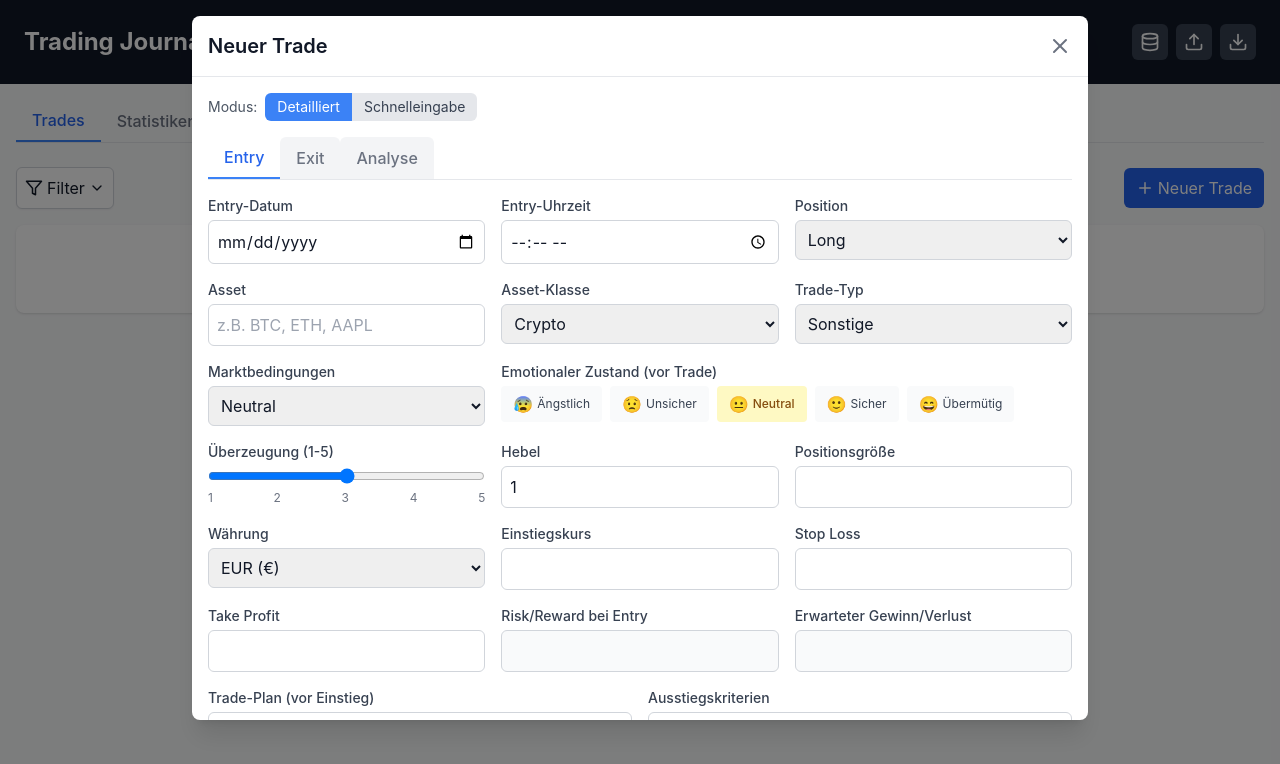
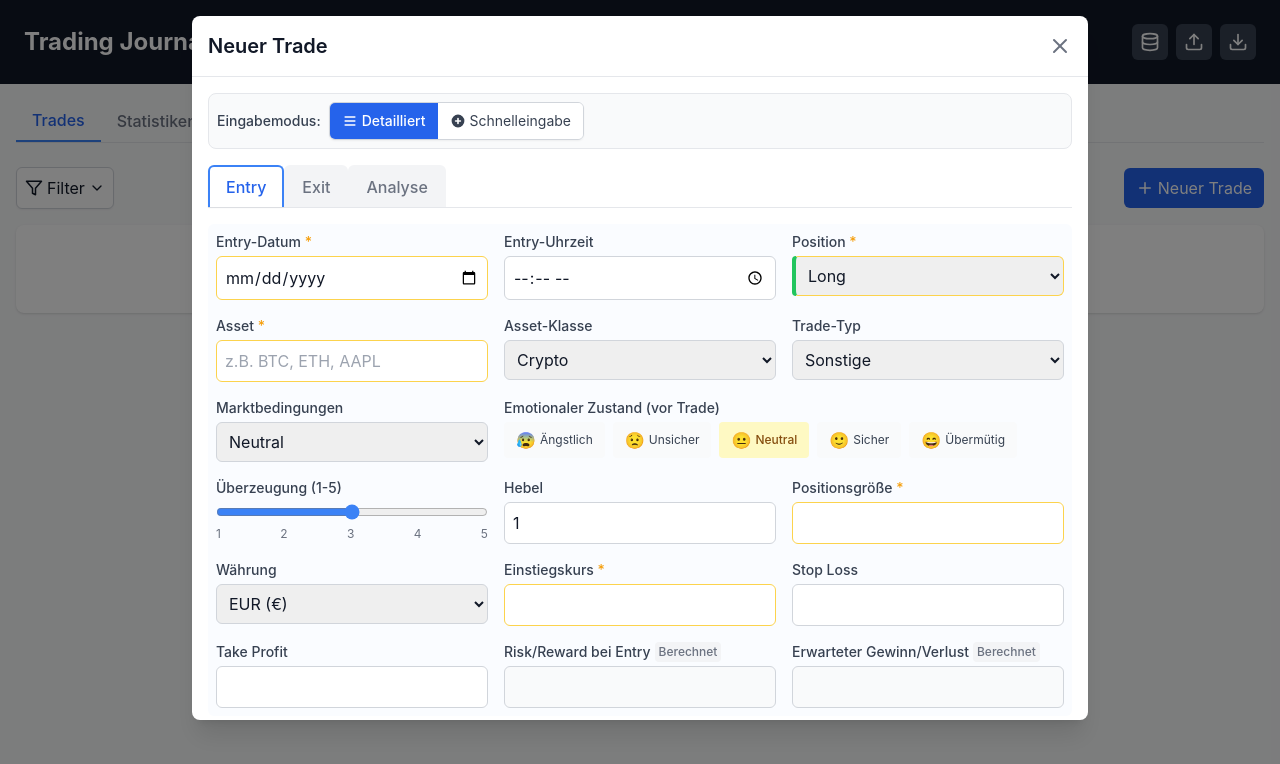
Before and after one commit to Asockk/TradingJournal, a React (Create React App) app: page / in a window 1280 px wide. Both pictures are taken after a click on the button "Neuer Trade". Shown: the top 764 px of the page. Built offline with nearby package versions, Linux system fonts and the light colour scheme.

Commit message:
Update color code for long/short Highlight necessary fields Highlight automatic calculated fields Improved UI

```diff
--- a/src/components/TradeForm.jsx
+++ b/src/components/TradeForm.jsx
@@ -30,6 +30,45 @@ const TradeForm = ({ trade, onClose, onSubmit, isEditing }) => {
       ...prev,
       [name]: type === 'checkbox' ? checked : value
     }));
+  };
+
+  // Helper function to get input field styling based on field type and value
+  const getFieldStyle = (fieldName, isRequired = false, isCalculated = false) => {
+    // Base styles for all fields
+    let className = "w-full p-2 border rounded-md focus:ring-2 focus:ring-blue-300 focus:border-blue-500 transition";
+
+    // Add required marker style
+    if (isRequired) {
+      className += " border-amber-300";
+    } else {
+      className += " border-gray-300";
+    }
+
+    // Calculated fields get a distinct background
+    if (isCalculated) {
+      className += " bg-gray-50 text-gray-700";
+    }
+
+    // Position fields get colored border based on position type
+    if (fieldName === 'position') {
+      if (currentTrade.position === 'Long') {
+        className += " border-l-4 border-l-green-500";
+      } else {
+        className += " border-l-4 border-l-red-500";
+      }
+    }
+
+    // Fields affected by position type (like price fields)
+    const positionSensitiveFields = ['entryPrice', 'exitPrice', 'stopLoss', 'takeProfit', 'positionSize'];
+    if (positionSensitiveFields.includes(fieldName)) {
+      if (currentTrade.position === 'Long') {
+        className += " focus:ring-green-200";
+      } else {
+        className += " focus:ring-red-200";
+      }
+    }
+
+    return className;
   };
 
   // Calculated fields
@@ -113,10 +152,10 @@ const TradeForm = ({ trade, onClose, onSubmit, isEditing }) => {
   const TabButton = ({ tab, label }) => (
     <button
       type="button"
-      className={`px-4 py-2 font-medium rounded-t-md ${
+      className={`px-4 py-2 font-medium rounded-t-md transition-colors ${
         activeTab === tab
-          ? 'bg-white border-b-2 border-blue-500 text-blue-600'
-          : 'bg-gray-100 text-gray-500 hover:bg-gray-200'
+          ? 'bg-white border-t-2 border-l-2 border-r-2 border-blue-500 text-blue-600 shadow-sm'
+          : 'bg-gray-100 text-gray-500 hover:bg-gray-200 border-transparent border-t-2 border-l-2 border-r-2'
       }`}
       onClick={() => setActiveTab(tab)}
     >
@@ -126,46 +165,59 @@ const TradeForm = ({ trade, onClose, onSubmit, isEditing }) => {
 
   // Schnelleingabe-Toggle
   const QuickModeToggle = () => (
-    <div className="flex items-center mb-4">
-      <span className="mr-2 text-sm text-gray-600">Modus:</span>
+    <div className="flex flex-col sm:flex-row sm:items-center mb-4 bg-gray-50 p-2 rounded-lg border border-gray-200">
+      <span className="mr-2 text-sm font-medium text-gray-700 mb-2 sm:mb-0">Eingabemodus:</span>
+      <div className="flex border border-gray-300 rounded-md overflow-hidden shadow-sm">
         <button
           type="button"
-        className={`px-3 py-1 text-sm rounded-l-md ${
+          className={`flex-1 px-3 py-2 text-sm transition-colors ${
             !isQuickMode
-            ? 'bg-blue-500 text-white'
-            : 'bg-gray-200 text-gray-700 hover:bg-gray-300'
+              ? 'bg-blue-600 text-white font-medium'
+              : 'bg-white text-gray-700 hover:bg-gray-100'
           }`}
           onClick={() => setIsQuickMode(false)}
         >
+          <span className="flex items-center justify-center">
+            <svg xmlns="http://www.w3.org/2000/svg" className="h-4 w-4 mr-1" viewBox="0 0 20 20" fill="currentColor">
+              <path fillRule="evenodd" d="M3 5a1 1 0 011-1h12a1 1 0 110 2H4a1 1 0 01-1-1zm0 5a1 1 0 011-1h12a1 1 0 110 2H4a1 1 0 01-1-1zm0 5a1 1 0 011-1h12a1 1 0 110 2H4a1 1 0 01-1-1z" clipRule="evenodd" />
+            </svg>
             Detailliert
+          </span>
         </button>
         <button
           type="button"
-        className={`px-3 py-1 text-sm rounded-r-md ${
+          className={`flex-1 px-3 py-2 text-sm transition-colors ${
             isQuickMode
-            ? 'bg-blue-500 text-white'
-            : 'bg-gray-200 text-gray-700 hover:bg-gray-300'
+              ? 'bg-blue-600 text-white font-medium'
+              : 'bg-white text-gray-700 hover:bg-gray-100'
           }`}
           onClick={() => setIsQuickMode(true)}
         >
+          <span className="flex items-center justify-center">
+            <svg xmlns="http://www.w3.org/2000/svg" className="h-4 w-4 mr-1" viewBox="0 0 20 20" fill="currentColor">
+              <path fillRule="evenodd" d="M10 18a8 8 0 100-16 8 8 0 000 16zm1-11a1 1 0 10-2 0v2H7a1 1 0 100 2h2v2a1 1 0 102 0v-2h2a1 1 0 100-2h-2V7z" clipRule="evenodd" />
+            </svg>
             Schnelleingabe
+          </span>
         </button>
+      </div>
     </div>
   );
 
   // Schnelleingabe-Formular
   const QuickEntryForm = () => (
+    <div className="bg-gradient-to-r from-blue-50 to-white rounded-lg p-4 border border-blue-100">
       <div className="grid grid-cols-1 md:grid-cols-2 gap-4">
         <div>
           <label className="block text-sm font-medium text-gray-700 mb-1">
-          Asset *
+            Asset <span className="text-amber-500">*</span>
           </label>
           <input
             type="text"
             name="asset"
             value={currentTrade.asset}
             onChange={handleInputChange}
-          className="w-full p-2 border border-gray-300 rounded-md"
+            className={getFieldStyle('asset', true)}
             placeholder="z.B. BTC, ETH, AAPL"
             required
           />
@@ -173,23 +225,37 @@ const TradeForm = ({ trade, onClose, onSubmit, isEditing }) => {
 
         <div>
           <label className="block text-sm font-medium text-gray-700 mb-1">
-          Position *
+            Position <span className="text-amber-500">*</span>
           </label>
-        <select
-          name="position"
-          value={currentTrade.position}
-          onChange={handleInputChange}
-          className="w-full p-2 border border-gray-300 rounded-md"
-          required
+          <div className="flex">
+            <button
+              type="button"
+              className={`flex-1 p-2 rounded-l-md border border-r-0 ${
+                currentTrade.position === 'Long'
+                ? 'bg-green-100 text-green-700 border-green-300 font-medium'
+                : 'bg-white text-gray-500 border-gray-300 hover:bg-green-50'
+              }`}
+              onClick={() => setCurrentTrade(prev => ({ ...prev, position: 'Long' }))}
             >
-          <option value="Long">Long</option>
-          <option value="Short">Short</option>
-        </select>
+              Long
+            </button>
+            <button
+              type="button"
+              className={`flex-1 p-2 rounded-r-md border ${
+                currentTrade.position === 'Short'
+                ? 'bg-red-100 text-red-700 border-red-300 font-medium'
+                : 'bg-white text-gray-500 border-gray-300 hover:bg-red-50'
+              }`}
+              onClick={() => setCurrentTrade(prev => ({ ...prev, position: 'Short' }))}
+            >
+              Short
+            </button>
+          </div>
         </div>
 
         <div>
           <label className="block text-sm font-medium text-gray-700 mb-1">
-          Einstiegskurs *
+            Einstiegskurs <span className="text-amber-500">*</span>
           </label>
           <input
             type="number"
@@ -197,14 +263,14 @@ const TradeForm = ({ trade, onClose, onSubmit, isEditing }) => {
             step="0.000001"
             value={currentTrade.entryPrice}
             onChange={handleInputChange}
-          className="w-full p-2 border border-gray-300 rounded-md"
+            className={getFieldStyle('entryPrice', true)}
             required
           />
         </div>
 
         <div>
           <label className="block text-sm font-medium text-gray-700 mb-1">
-          Positionsgröße *
+            Positionsgröße <span className="text-amber-500">*</span>
           </label>
           <input
             type="number"
@@ -212,7 +278,7 @@ const TradeForm = ({ trade, onClose, onSubmit, isEditing }) => {
             step="0.01"
             value={currentTrade.positionSize}
             onChange={handleInputChange}
-          className="w-full p-2 border border-gray-300 rounded-md"
+            className={getFieldStyle('positionSize', true)}
             required
           />
         </div>
@@ -224,9 +290,9 @@ const TradeForm = ({ trade, onClose, onSubmit, isEditing }) => {
           <input
             type="date"
             name="entryDate"
-          value={currentTrade.entryDate}
+            value={currentTrade.entryDate || new Date().toISOString().split('T')[0]}
             onChange={handleInputChange}
-          className="w-full p-2 border border-gray-300 rounded-md"
+            className={getFieldStyle('entryDate')}
           />
         </div>
 
@@ -238,21 +304,22 @@ const TradeForm = ({ trade, onClose, onSubmit, isEditing }) => {
             name="currency"
             value={currentTrade.currency}
             onChange={handleInputChange}
-          className="w-full p-2 border border-gray-300 rounded-md"
+            className={getFieldStyle('currency')}
           >
             <option value="€">EUR (€)</option>
             <option value="$">USD ($)</option>
             <option value="£">GBP (£)</option>
           </select>
         </div>
+      </div>
 
-      <div className="md:col-span-2 text-right mt-4">
-        <p className="text-sm text-gray-500 mb-2">
-          * Pflichtfelder für Schnelleingabe
-        </p>
+      <div className="mt-6 flex items-center justify-between border-t border-blue-100 pt-4">
+        <div className="bg-amber-50 text-amber-700 text-sm px-3 py-1 rounded-md">
+          <span className="text-amber-500">*</span> Pflichtfelder für Schnelleingabe
+        </div>
         <button
           type="button"
-          className="px-4 py-2 text-sm text-blue-600 border border-blue-300 rounded-md bg-blue-50 hover:bg-blue-100 mr-2"
+          className="px-4 py-2 text-sm text-blue-600 border border-blue-300 rounded-md bg-blue-50 hover:bg-blue-100 transition-colors"
           onClick={() => setIsQuickMode(false)}
         >
           Zu detaillierter Ansicht wechseln
@@ -264,17 +331,17 @@ const TradeForm = ({ trade, onClose, onSubmit, isEditing }) => {
   // Entry Tab Inhalt
   const EntryTabContent = () => (
     <>
-      <div className="grid grid-cols-1 md:grid-cols-2 lg:grid-cols-3 gap-4">
+      <div className="grid grid-cols-1 md:grid-cols-2 lg:grid-cols-3 gap-4 p-2 bg-blue-50/30 rounded-md">
         <div>
           <label className="block text-sm font-medium text-gray-700 mb-1">
-            Entry-Datum
+            Entry-Datum <span className="text-amber-500">*</span>
           </label>
           <input
             type="date"
             name="entryDate"
             value={currentTrade.entryDate}
             onChange={handleInputChange}
-            className="w-full p-2 border border-gray-300 rounded-md"
+            className={getFieldStyle('entryDate', true)}
             required
           />
         </div>
@@ -288,36 +355,39 @@ const TradeForm = ({ trade, onClose, onSubmit, isEditing }) => {
             name="entryTime"
             value={currentTrade.entryTime}
             onChange={handleInputChange}
-            className="w-full p-2 border border-gray-300 rounded-md"
+            className={getFieldStyle('entryTime')}
           />
         </div>
 
         <div>
           <label className="block text-sm font-medium text-gray-700 mb-1">
-            Position
+            Position <span className="text-amber-500">*</span>
           </label>
+          <div className="relative">
             <select
               name="position"
               value={currentTrade.position}
               onChange={handleInputChange}
-            className="w-full p-2 border border-gray-300 rounded-md"
+              className={getFieldStyle('position', true)}
               required
             >
               <option value="Long">Long</option>
               <option value="Short">Short</option>
             </select>
+            <div className={`absolute inset-y-0 left-0 w-1 rounded-l-md ${currentTrade.position === 'Long' ? 'bg-green-500' : 'bg-red-500'}`}></div>
+          </div>
         </div>
 
         <div>
           <label className="block text-sm font-medium text-gray-700 mb-1">
-            Asset
+            Asset <span className="text-amber-500">*</span>
           </label>
           <input
             type="text"
             name="asset"
             value={currentTrade.asset}
             onChange={handleInputChange}
-            className="w-full p-2 border border-gray-300 rounded-md"
+            className={getFieldStyle('asset', true)}
             placeholder="z.B. BTC, ETH, AAPL"
             required
           />
@@ -331,7 +401,7 @@ const TradeForm = ({ trade, onClose, onSubmit, isEditing }) => {
             name="assetClass"
             value={currentTrade.assetClass}
             onChange={handleInputChange}
-            className="w-full p-2 border border-gray-300 rounded-md"
+            className={getFieldStyle('assetClass')}
           >
             <option value="Crypto">Crypto</option>
             <option value="Aktien">Aktien</option>
@@ -348,7 +418,7 @@ const TradeForm = ({ trade, onClose, onSubmit, isEditing }) => {
             name="tradeType"
             value={currentTrade.tradeType}
             onChange={handleInputChange}
-            className="w-full p-2 border border-gray-300 rounded-md"
+            className={getFieldStyle('tradeType')}
           >
             <option value="Trend-Following">Trend-Following</option>
             <option value="Mean-Reversion">Mean-Reversion</option>
@@ -368,7 +438,7 @@ const TradeForm = ({ trade, onClose, onSubmit, isEditing }) => {
             name="marketCondition"
             value={currentTrade.marketCondition}
             onChange={handleInputChange}
-            className="w-full p-2 border border-gray-300 rounded-md"
+            className={getFieldStyle('marketCondition')}
           >
             <option value="Bullish">Bullish</option>
             <option value="Bearish">Bearish</option>
@@ -438,7 +508,7 @@ const TradeForm = ({ trade, onClose, onSubmit, isEditing }) => {
             max="5"
             value={currentTrade.conviction}
             onChange={handleInputChange}
-            className="w-full"
+            className="w-full accent-blue-500"
           />
           <div className="flex justify-between text-xs text-gray-500">
             <span>1</span>
@@ -460,13 +530,13 @@ const TradeForm = ({ trade, onClose, onSubmit, isEditing }) => {
             step="0.1"
             value={currentTrade.leverage}
             onChange={handleInputChange}
-            className="w-full p-2 border border-gray-300 rounded-md"
+            className={getFieldStyle('leverage')}
           />
         </div>
 
         <div>
           <label className="block text-sm font-medium text-gray-700 mb-1">
-            Positionsgröße
+            Positionsgröße <span className="text-amber-500">*</span>
           </label>
           <input
             type="number"
@@ -474,7 +544,7 @@ const TradeForm = ({ trade, onClose, onSubmit, isEditing }) => {
             step="0.01"
             value={currentTrade.positionSize}
             onChange={handleInputChange}
-            className="w-full p-2 border border-gray-300 rounded-md"
+            className={getFieldStyle('positionSize', true)}
             required
           />
         </div>
@@ -487,7 +557,7 @@ const TradeForm = ({ trade, onClose, onSubmit, isEditing }) => {
             name="currency"
             value={currentTrade.currency}
             onChange={handleInputChange}
-            className="w-full p-2 border border-gray-300 rounded-md"
+            className={getFieldStyle('currency')}
           >
             <option value="€">EUR (€)</option>
             <option value="$">USD ($)</option>
@@ -497,7 +567,7 @@ const TradeForm = ({ trade, onClose, onSubmit, isEditing }) => {
 
         <div>
           <label className="block text-sm font-medium text-gray-700 mb-1">
-            Einstiegskurs
+            Einstiegskurs <span className="text-amber-500">*</span>
           </label>
           <input
             type="number"
@@ -505,7 +575,7 @@ const TradeForm = ({ trade, onClose, onSubmit, isEditing }) => {
             step="0.000001"
             value={currentTrade.entryPrice}
             onChange={handleInputChange}
-            className="w-full p-2 border border-gray-300 rounded-md"
+            className={getFieldStyle('entryPrice', true)}
             required
           />
         </div>
@@ -514,33 +584,58 @@ const TradeForm = ({ trade, onClose, onSubmit, isEditing }) => {
           <label className="block text-sm font-medium text-gray-700 mb-1">
             Stop Loss
           </label>
+          <div className={`relative ${currentTrade.position === 'Long' ? 'group' : ''}`}>
             <input
               type="number"
               name="stopLoss"
               step="0.000001"
               value={currentTrade.stopLoss}
               onChange={handleInputChange}
-            className="w-full p-2 border border-gray-300 rounded-md"
+              className={getFieldStyle('stopLoss')}
             />
+            {currentTrade.position === 'Long' && (
+              <div className="absolute right-2 top-1/2 transform -translate-y-1/2 opacity-0 group-hover:opacity-100 transition bg-red-50 text-red-500 text-xs px-1 py-0.5 rounded">
+                Unter Entry
+              </div>
+            )}
+            {currentTrade.position === 'Short' && (
+              <div className="absolute right-2 top-1/2 transform -translate-y-1/2 opacity-0 group-hover:opacity-100 transition bg-red-50 text-red-500 text-xs px-1 py-0.5 rounded">
+                Über Entry
+              </div>
+            )}
+          </div>
         </div>
 
         <div>
           <label className="block text-sm font-medium text-gray-700 mb-1">
             Take Profit
           </label>
+          <div className={`relative ${currentTrade.position === 'Long' ? 'group' : ''}`}>
             <input
               type="number"
               name="takeProfit"
               step="0.000001"
               value={currentTrade.takeProfit}
               onChange={handleInputChange}
-            className="w-full p-2 border border-gray-300 rounded-md"
+              className={getFieldStyle('takeProfit')}
             />
+            {currentTrade.position === 'Long' && (
+              <div className="absolute right-2 top-1/2 transform -translate-y-1/2 opacity-0 group-hover:opacity-100 transition bg-green-50 text-green-500 text-xs px-1 py-0.5 rounded">
+                Über Entry
+              </div>
+            )}
+            {currentTrade.position === 'Short' && (
+              <div className="absolute right-2 top-1/2 transform -translate-y-1/2 opacity-0 group-hover:opacity-100 transition bg-green-50 text-green-500 text-xs px-1 py-0.5 rounded">
+                Unter Entry
+              </div>
+            )}
+          </div>
         </div>
 
         <div>
-          <label className="block text-sm font-medium text-gray-700 mb-1">
+          <label className="flex items-center text-sm font-medium text-gray-700 mb-1">
             Risk/Reward bei Entry
+            <span className="ml-1 px-1 py-0.5 bg-gray-100 text-gray-500 text-xs rounded">Berechnet</span>
           </label>
           <input
             type="number"
@@ -548,13 +643,14 @@ const TradeForm = ({ trade, onClose, onSubmit, isEditing }) => {
             step="0.01"
             value={currentTrade.entryRiskReward}
             readOnly
-            className="w-full p-2 border border-gray-300 rounded-md bg-gray-50"
+            className={getFieldStyle('entryRiskReward', false, true)}
           />
         </div>
 
         <div>
-          <label className="block text-sm font-medium text-gray-700 mb-1">
+          <label className="flex items-center text-sm font-medium text-gray-700 mb-1">
             Erwarteter Gewinn/Verlust
+            <span className="ml-1 px-1 py-0.5 bg-gray-100 text-gray-500 text-xs rounded">Berechnet</span>
           </label>
           <input
             type="number"
@@ -562,7 +658,7 @@ const TradeForm = ({ trade, onClose, onSubmit, isEditing }) => {
             step="0.01"
             value={currentTrade.expectedPnL}
             readOnly
-            className="w-full p-2 border border-gray-300 rounded-md bg-gray-50"
+            className={getFieldStyle('expectedPnL', false, true)}
           />
         </div>
       </div>
@@ -577,7 +673,7 @@ const TradeForm = ({ trade, onClose, onSubmit, isEditing }) => {
               name="tradePlan"
               value={currentTrade.tradePlan}
               onChange={handleInputChange}
-              className="w-full p-2 border border-gray-300 rounded-md"
+              className={getFieldStyle('tradePlan')}
               rows="3"
               placeholder="Detaillierter Plan für diesen Trade inkl. Setup, Risikomanagement..."
             ></textarea>
@@ -590,19 +686,23 @@ const TradeForm = ({ trade, onClose, onSubmit, isEditing }) => {
               name="exitCriteria"
               value={currentTrade.exitCriteria}
               onChange={handleInputChange}
-              className="w-full p-2 border border-gray-300 rounded-md"
+              className={getFieldStyle('exitCriteria')}
               rows="3"
               placeholder="Konkrete Bedingungen, unter denen der Trade beendet wird..."
             ></textarea>
           </div>
         </div>
       </div>
+
+      <div className="mt-3 text-xs text-gray-500 bg-amber-50 p-2 rounded">
+        <span className="text-amber-500">*</span> Pflichtfelder
+      </div>
     </>
   );
 
   // Exit Tab Inhalt
   const ExitTabContent = () => (
-    <div className="grid grid-cols-1 md:grid-cols-2 lg:grid-cols-3 gap-4">
+    <div className="grid grid-cols-1 md:grid-cols-2 lg:grid-cols-3 gap-4 p-2 bg-red-50/20 rounded-md">
       <div>
         <label className="block text-sm font-medium text-gray-700 mb-1">
           Exit-Datum
@@ -612,7 +712,7 @@ const TradeForm = ({ trade, onClose, onSubmit, isEditing }) => {
           name="exitDate"
           value={currentTrade.exitDate}
           onChange={handleInputChange}
-          className="w-full p-2 border border-gray-300 rounded-md"
+          className={getFieldStyle('exitDate')}
         />
       </div>
 
@@ -625,20 +725,21 @@ const TradeForm = ({ trade, onClose, onSubmit, isEditing }) => {
           name="exitTime"
           value={currentTrade.exitTime}
           onChange={handleInputChange}
-          className="w-full p-2 border border-gray-300 rounded-md"
+          className={getFieldStyle('exitTime')}
         />
       </div>
 
       <div>
-        <label className="block text-sm font-medium text-gray-700 mb-1">
+        <label className="flex items-center text-sm font-medium text-gray-700 mb-1">
           Dauer (Tage)
+          <span className="ml-1 px-1 py-0.5 bg-gray-100 text-gray-500 text-xs rounded">Berechnet</span>
         </label>
         <input
           type="number"
           name="duration"
           value={currentTrade.duration}
           readOnly
-          className="w-full p-2 border border-gray-300 rounded-md bg-gray-50"
+          className={getFieldStyle('duration', false, true)}
         />
       </div>
 
@@ -652,7 +753,7 @@ const TradeForm = ({ trade, onClose, onSubmit, isEditing }) => {
           step="0.000001"
           value={currentTrade.exitPrice}
           onChange={handleInputChange}
-          className="w-full p-2 border border-gray-300 rounded-md"
+          className={getFieldStyle('exitPrice')}
         />
       </div>
 
@@ -666,14 +767,16 @@ const TradeForm = ({ trade, onClose, onSubmit, isEditing }) => {
           step="0.01"
           value={currentTrade.fees}
           onChange={handleInputChange}
-          className="w-full p-2 border border-gray-300 rounded-md"
+          className={getFieldStyle('fees')}
         />
       </div>
 
       <div>
-        <label className="block text-sm font-medium text-gray-700 mb-1">
+        <label className="flex items-center text-sm font-medium text-gray-700 mb-1">
           Profit/Loss
+          <span className="ml-1 px-1 py-0.5 bg-gray-100 text-gray-500 text-xs rounded">Berechnet</span>
         </label>
+        <div className="relative">
           <input
             type="number"
             name="pnl"
@@ -688,11 +791,16 @@ const TradeForm = ({ trade, onClose, onSubmit, isEditing }) => {
                   : 'bg-gray-50 border-gray-300'
             }`}
           />
+          {parseFloat(currentTrade.pnl) > 0 && (
+            <div className="absolute right-2 top-1/2 transform -translate-y-1/2 text-green-500">+</div>
+          )}
+        </div>
       </div>
 
       <div>
-        <label className="block text-sm font-medium text-gray-700 mb-1">
+        <label className="flex items-center text-sm font-medium text-gray-700 mb-1">
           Actual Risk/Reward
+          <span className="ml-1 px-1 py-0.5 bg-gray-100 text-gray-500 text-xs rounded">Berechnet</span>
         </label>
         <input
           type="number"
@@ -700,7 +808,7 @@ const TradeForm = ({ trade, onClose, onSubmit, isEditing }) => {
           step="0.01"
           value={currentTrade.actualRiskReward}
           readOnly
-          className="w-full p-2 border border-gray-300 rounded-md bg-gray-50"
+          className={getFieldStyle('actualRiskReward', false, true)}
         />
       </div>
 
```
Lines whose indentation alone changed are shown as unchanged.
